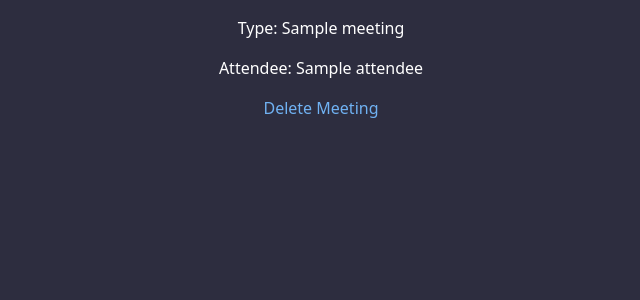
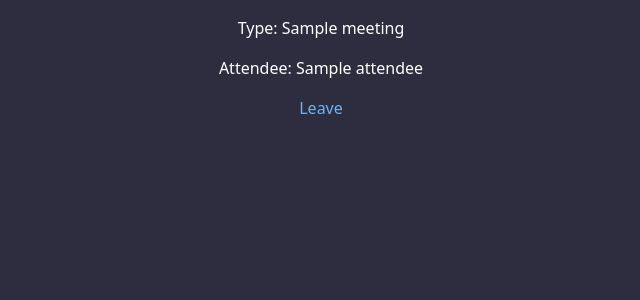
Before and after one commit to Szazlo/Gather-CS50, a Flask app: template src/templates/attendeeMeeting.html in a window 1280 px wide. Shown: the part 447-747 px from the top of the page, without its empty margins (319-959 px from the left). Run offline with Flask 2, Linux system fonts and the light colour scheme; the template is opened without the code that fills it: most values are stand-ins (such as "Sample title", 1, 10 or a date in 2020); some libraries are stand-ins or nearby versions.

Commit message:
Fixed bug for last commit

```diff
--- a/src/templates/attendeeMeeting.html
+++ b/src/templates/attendeeMeeting.html
@@ -18,7 +18,7 @@
             {% else %}
                 <p>No attendees</p>
             {% endfor %}
-            <p><a href="/deleteMeeting">Delete Meeting</a></p>
+            <p><a href="/leaveMeeting?meeting_id={{ meeting[0] }}">Leave</a></p>
         </div>
     </div>
 </main>
```
